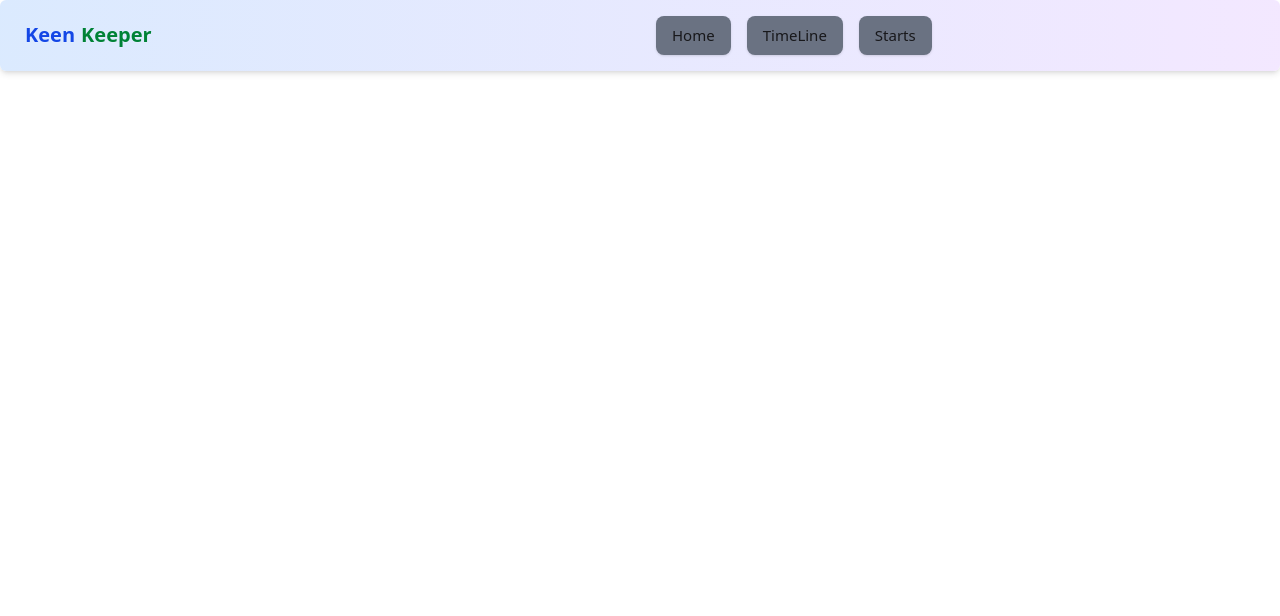
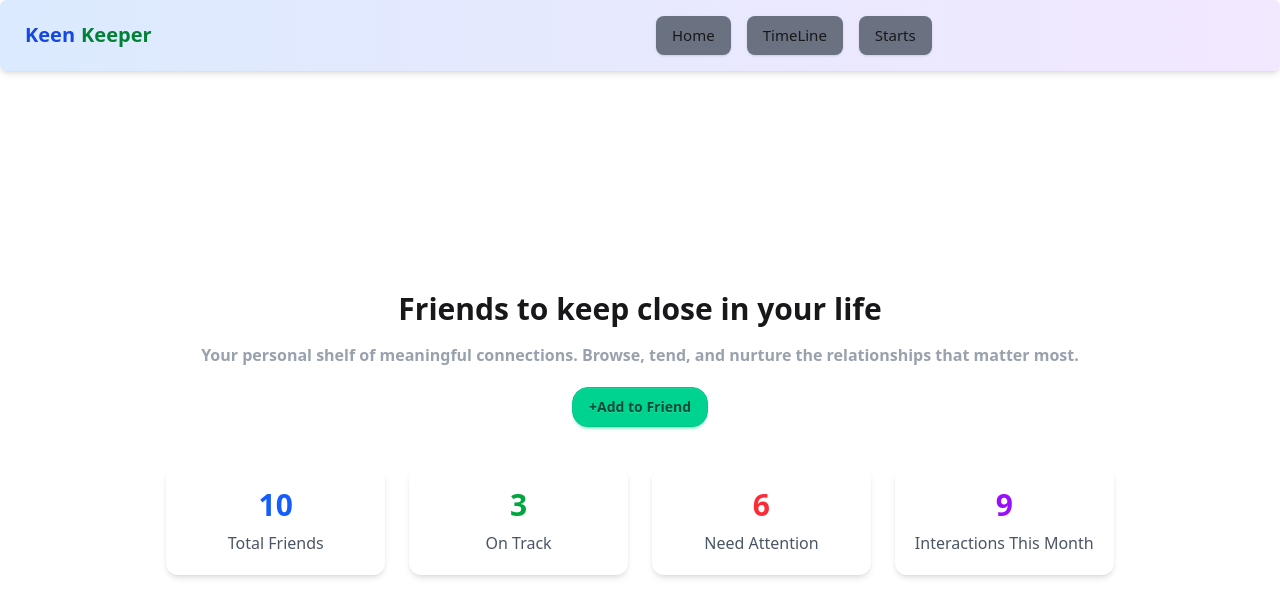
Before and after one commit to ibnaabid/Keen-keeper, a Next.js app: page / in a window 1280 px wide. Shown: the top 616 px of the page. Built offline with nearby package versions, Linux system fonts and the light colour scheme.

Commit message:
add more section like design aprt

```diff
--- /dev/null
+++ b/app/Card/page.jsx
@@ -0,0 +1,31 @@
+const Count = () => {
+  return (
+    <div className="max-w-6xl mx-auto px-6 mt-10">
+      <div className="grid grid-cols-1 sm:grid-cols-2 md:grid-cols-4 gap-6">
+
+        <div className="bg-white shadow-md rounded-xl p-5 text-center hover:shadow-lg transition">
+          <p className="text-3xl font-bold text-blue-600">10</p>
+          <h2 className="text-gray-600 mt-2">Total Friends</h2>
+        </div>
+
+        <div className="bg-white shadow-md rounded-xl p-5 text-center hover:shadow-lg transition">
+          <p className="text-3xl font-bold text-green-600">3</p>
+          <h2 className="text-gray-600 mt-2">On Track</h2>
+        </div>
+
+        <div className="bg-white shadow-md rounded-xl p-5 text-center hover:shadow-lg transition">
+          <p className="text-3xl font-bold text-red-500">6</p>
+          <h2 className="text-gray-600 mt-2">Need Attention</h2>
+        </div>
+
+        <div className="bg-white shadow-md rounded-xl p-5 text-center hover:shadow-lg transition">
+          <p className="text-3xl font-bold text-purple-600">9</p>
+          <h2 className="text-gray-600 mt-2">Interactions This Month</h2>
+        </div>
+
+      </div>
+    </div>
+  );
+};
+
+export default Count;
--- /dev/null
+++ b/app/banner/page.jsx
@@ -0,0 +1,21 @@
+
+
+const Banner = () => {
+    return (
+        <div>
+            <div className="font-bold mx-auto text-center  pt-7">
+                <h2 className="text-3xl ">Friends to keep close in your life</h2>
+                <p className="text-gray-400 pt-4">Your personal shelf of meaningful connections. Browse, tend, and nurture the
+relationships that matter most.</p>
+                 <div className="mt-5">
+
+                <button className="btn btn-success rounded-2xl"> +Add to Friend</button>
+   </div>
+            </div>
+
+
+        </div>
+    );
+};
+
+export default Banner;
--- a/app/page.js
+++ b/app/page.js
@@ -1,10 +1,13 @@
 import Image from "next/image";
+import Navbar from "./Navbar/page";
+import Banner from "./banner/page";
+import Count from "./Card/page";
 
 export default function Home() {
   return (
 <>
-
-
+<Banner></Banner>
+<Count></Count>
 
 </>
   );
```
